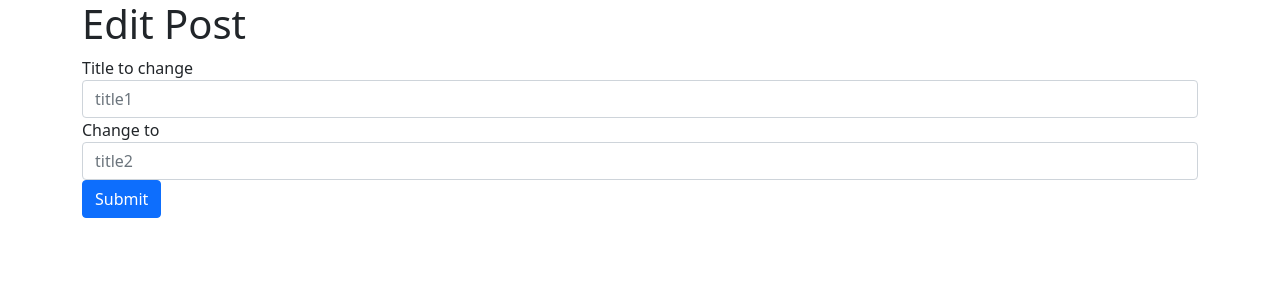
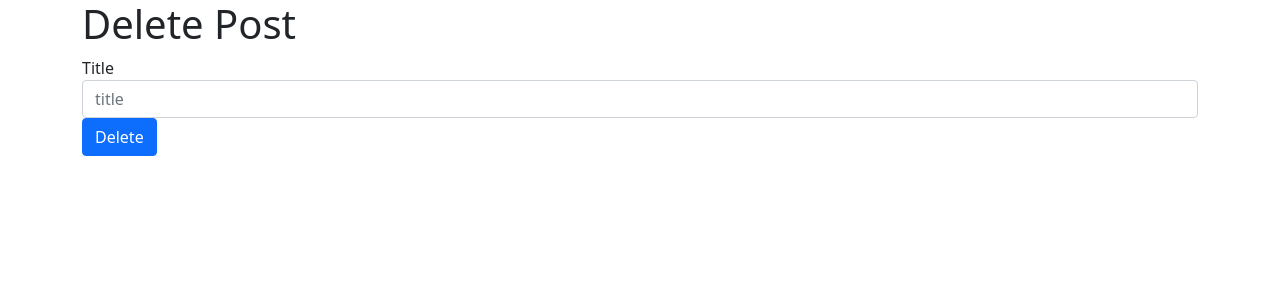
Before and after one commit to Kemosabe2911/revertech-learn, a Flask app: template mongoengine/templates/delete_post.html in a window 1280 px wide. Shown: the top 300 px of the page. Run offline with Flask 2, Linux system fonts and the light colour scheme; the template is opened without the code that fills it, so the values that code supplies are empty; parts of the project's set-up code (start-up, migrations or seed data) failed here and were passed over.

Commit message:
delete query success

```diff
--- a/mongoengine/server.py
+++ b/mongoengine/server.py
@@ -73,10 +73,26 @@ def edit():
         title_from = request.form['title1']
         title_to = request.form['title2']
         Post.objects(title=title_from).update(title= title_to)
-        return render_template('edit_post.html')
+        return render_template('delete_post.html')
     else:
         return render_template('edit_post.html')
 
 
+@app.route('/delete', methods=['GET', 'POST'])
+def delete():
+    if request.method == 'POST':
+        delete_title= request.form['title']
+        print(delete_title)
+        delete_post=Post.objects(title= delete_title)
+        print(delete_post[0].title)
+        delete_post_id= delete_post[0].id
+        print(delete_post_id)
+        Post.objects(id= delete_post_id).delete()
+        print('success')
+        return render_template('index.html')
+    else:
+        return render_template('index.html')
+
+
 if __name__ == '__main__':
     app.run(debug=True)
--- a/mongoengine/templates/delete_post.html
+++ b/mongoengine/templates/delete_post.html
@@ -1,18 +1,14 @@
 {% extends 'layout.html' %}
 
 {% block body %}
-    <h1>Edit Post</h1>
-    <form method="POST" action="/edit">
+    <h1>Delete Post</h1>
+    <form method="POST" action="/delete">
         <div class="form-group">
-            <label>Title to change</label>
-            <input type="text" name="title1" class="form-control" placeholder="title1">
+            <label>Title</label>
+            <input type="text" name="title" class="form-control" placeholder="title">
         </div>
         <div class="form-group">
-            <label>Change to </label>
-            <input type="text" name="title2" class="form-control" placeholder="title2">
-        </div>
-        <div class="form-group">
-            <input type="submit" name="submit" class="btn btn-primary" value="Submit">
+            <input type="submit" name="submit" class="btn btn-primary" value="Delete">
         </div>
     </form>
 
```
